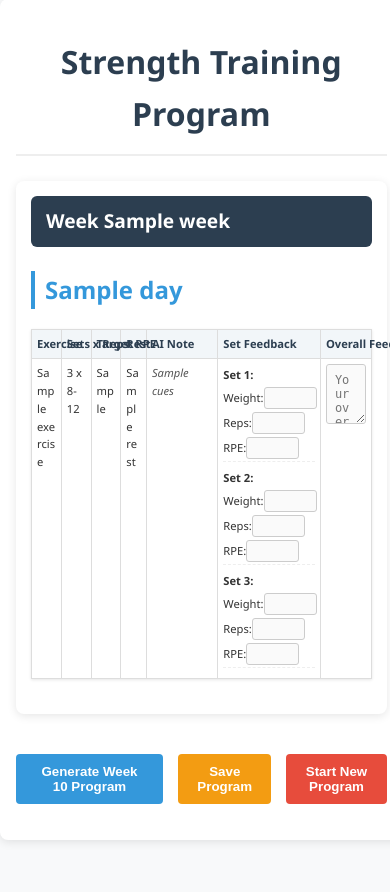
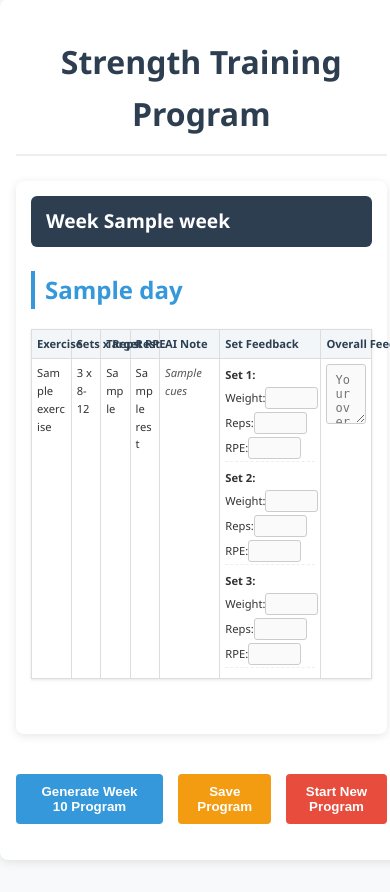
Before and after one commit to NikolajSogaard/Master-Thesis, a Flask app: template templates/index.html in a window 390 px wide; the page is wider, and only the part inside the window is pictured. Shown: the part 33-925 px from the top of that part. Before the commit the page ends 875 px from the top of that part, so only its background shows below. Run offline with Flask 3, Linux system fonts and the light colour scheme; the template is opened without the code that fills it: most values are stand-ins (such as "Sample title", 1, 10 or a date in 2020); parts of the project's set-up code (start-up, migrations or seed data) failed here and were passed over.

Commit message:
REFINE editor output; carry over week number to formatted output and enhance table layout with responsive design for program and progression tables

```diff
--- a/agent_system/agents/editor.py
+++ b/agent_system/agents/editor.py
@@ -111,5 +111,8 @@ class Editor:
         # Preserve Critic feedback if available
         if 'feedback' in program:
             formatted['critic_feedback'] = program['feedback']
+        # If week number is available, carry it over to the formatted output
+        if 'week_number' in program:
+            formatted['week_number'] = program['week_number']
         program['formatted'] = formatted
         return program
--- a/prompts/writer_prompts.py
+++ b/prompts/writer_prompts.py
@@ -204,7 +204,7 @@ WRITER_PROMPT_SETTINGS['revision'] = WriterPromptSettings(
 # Week 2+ progression - should use task_progression, not task_revision
 WRITER_PROMPT_SETTINGS['progression'] = WriterPromptSettings(
     role=PROGRESSION_ROLE,
-    task_progression=TASK_PROGRESSION,  # Changed from task_revision to task_progression
+    task_progression=TASK_PROGRESSION,
     structure=PROGRAM_STRUCTURE_WEEK2PLUS,
 )
 
--- a/templates/index.html
+++ b/templates/index.html
@@ -260,6 +260,45 @@
       background-color: #f8d7da;
       color: #721c24;
     }
+
+    /* New styles for side-by-side tables */
+    .day-container {
+      display: flex;
+      flex-wrap: wrap;
+      gap: 20px;
+      margin-bottom: 20px;
+    }
+
+    .program-table {
+      flex: 1;
+      min-width: 60%;
+    }
+
+    .progression-table {
+      flex: 0 0 250px;
+      border: 2px solid #27ae60;
+      border-radius: 5px;
+    }
+
+    .progression-table th {
+      background-color: #27ae60;
+      color: white;
+    }
+
+    .progression-table td {
+      border: 1px solid #c8e6c9;
+    }
+
+    /* Make tables responsive */
+    @media (max-width: 1000px) {
+      .day-container {
+        flex-direction: column;
+      }
+
+      .program-table, .progression-table {
+        width: 100%;
+      }
+    }
   </style>
 </head>
 
@@ -274,19 +313,16 @@
 
       {% for day, exercises in week_program.program.items() %}
         <h2>{{ day }}</h2>
-        <table style="margin-bottom:20px;">
+        <div class="day-container">
+          <!-- Main program table -->
+          <table class="program-table" style="margin-bottom:20px;">
             <thead>
               <tr>
-              <th style="width:10%">Exercise</th>
+                <th style="width:15%">Exercise</th>
                 <th style="width:10%">Sets x Reps</th>
                 <th style="width:10%">Target RPE</th>
-              <th style="width:8%">Rest</th>
-              {% if week_program.week > 1 %}
-              <th style="width:15%">AI Progression</th>
-              <th style="width:15%">AI Note</th>
-              {% else %}
-              <th style="width:30%">AI Note</th>
-              {% endif %}
+                <th style="width:10%">Rest</th>
+                <th style="width:25%">AI Note</th>
                 <th style="width:45%">Set Feedback</th>
                 <th style="width:20%">Overall Feedback</th>
               </tr>
@@ -303,11 +339,6 @@
                 <td>{{ exercise.sets|default(3, true) }} x {{ exercise.reps|default('8-12', true) }}</td>
                 <td>{{ exercise.target_rpe }}</td>
                 <td>{{ exercise.rest }}</td>
-              {% if week_program.week > 1 %}
-              <td>
-                <div class="ai-progression">{{ exercise.suggestion|default('Based on last week: Try ' + exercise.sets|string + ' sets of ' + exercise.reps + ' at RPE ' + exercise.target_rpe|string) }}</div>
-              </td>
-              {% endif %}
                 <td>
                   <div class="ai-note">{{ exercise.cues }}</div>
                 </td>
@@ -328,6 +359,29 @@
               {% endfor %}
             </tbody>
           </table>
+
+          <!-- Progression table - only shown for Week 2+ -->
+          {% if week_program.week > 1 %}
+          <table class="progression-table">
+            <thead>
+              <tr>
+                <th>Exercise</th>
+                <th>Week {{ week_program.week }} Progression</th>
+              </tr>
+            </thead>
+            <tbody>
+              {% for exercise in exercises %}
+              <tr>
+                <td><strong>{{ exercise.name }}</strong></td>
+                <td>
+                  <div class="ai-progression">{{ exercise.suggestion|default('Based on last week: Try ' + exercise.sets|string + ' sets of ' + exercise.reps + ' at RPE ' + exercise.target_rpe|string) }}</div>
+                </td>
+              </tr>
+              {% endfor %}
+            </tbody>
+          </table>
+          {% endif %}
+        </div>
       {% endfor %}
     </div>
     {% endfor %}
```
Lines whose indentation alone changed are shown as unchanged.
